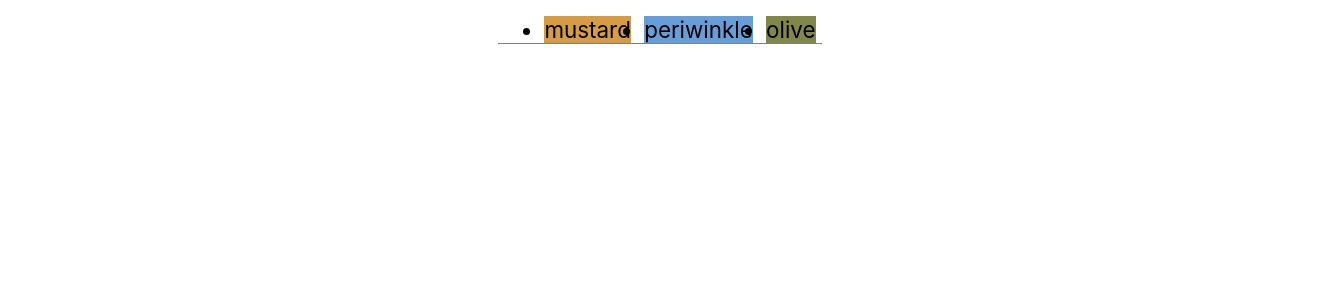
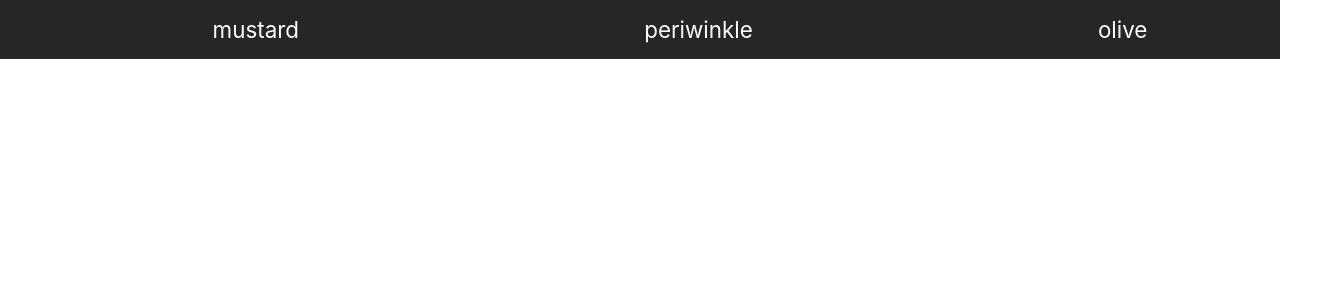
Before and after one commit to emilysellers/react-color-router, a React (Create React App) app: page / in a window 1280 px wide. Shown: the top 300 px of the page, 1320 px wide, since content can reach past the window. Built offline with nearby package versions, Linux system fonts and the light colour scheme.

Commit message:
update styling for nav bar links and main background

```diff
--- a/src/App.css
+++ b/src/App.css
@@ -3,6 +3,7 @@
   flex-direction: column;
   align-items: center;
   justify-content: space-around;
+  min-height: 100%;
 }
 
 /* .App-logo {
--- a/src/components/Header/Header.css
+++ b/src/components/Header/Header.css
@@ -3,26 +3,35 @@
   flex-direction: row;
   min-width: 100%;
   justify-content: space-around;
-  border-bottom: 1px solid grey;
-}
-.mustard {
-  background-color: rgb(213, 155, 69);
-}
-.periwinkle {
-  background-color: rgb(104, 158, 216);
-}
-.olive {
-  background-color: rgb(129, 134, 74);
+  list-style-type: none;
+  align-items: center;
 }
 
 nav a {
   text-decoration: none;
   font-size: 1.4em;
-  color: black;
+  color: rgb(252, 252, 252);
 }
 
 nav a.active {
   text-decoration: none;
   font-weight: bold;
-  font-size: 1.5em;
+  font-size: 1.7em;
 }
+.periwinkle.active {
+  color: rgb(104, 158, 216);
+}
+.olive.active {
+  color: rgb(129, 134, 74);
+}
+.mustard.active {
+  color: rgb(213, 155, 69);
+}
+
+.nav-bar {
+  background-color: rgb(38, 38, 38);
+  display: flex;
+  flex-direction: row;
+  min-width: 100%;
+  justify-content: space-around;
+}
--- a/src/components/Header/Header.js
+++ b/src/components/Header/Header.js
@@ -4,16 +4,16 @@ import './Header.css';
 
 export default function Header() {
   return (
-    <nav>
+    <nav className="nav-bar">
       <ul className="color-bar">
-        <NavLink to="/rgb/213/155/69">
-          <li className="mustard">mustard</li>
+        <NavLink to="/rgb/213/155/69" className="mustard">
+          <li>mustard</li>
         </NavLink>
-        <NavLink to="/rgb/104/158/216">
-          <li className="periwinkle">periwinkle</li>
+        <NavLink to="/rgb/104/158/216" className="periwinkle">
+          <li>periwinkle</li>
         </NavLink>
-        <NavLink to="/rgb/129/134/74">
-          <li className="olive">olive</li>
+        <NavLink to="/rgb/129/134/74" className="olive">
+          <li>olive</li>
         </NavLink>
       </ul>
     </nav>
--- /dev/null
+++ b/src/components/Main/Main.css
@@ -0,0 +1,8 @@
+.main-container {
+  display: flex;
+  flex-direction: column;
+  align-items: center;
+  justify-content: center;
+  height: 100vh;
+  min-width: 100%;
+}
--- a/src/components/Main/Main.js
+++ b/src/components/Main/Main.js
@@ -1,11 +1,12 @@
 import React from 'react';
 import { useParams } from 'react-router-dom';
+import './Main.css';
 
 export default function Main() {
   const { red, green, blue } = useParams();
   return (
-    <main>
-      <h1 style={{ backgroundColor: `rgb(${red}, ${green}, ${blue})` }}>
+    <main className="main-container" style={{ backgroundColor: `rgb(${red}, ${green}, ${blue})` }}>
+      <h1>
         rgb({red}, {green}, {blue})
       </h1>
     </main>
```
